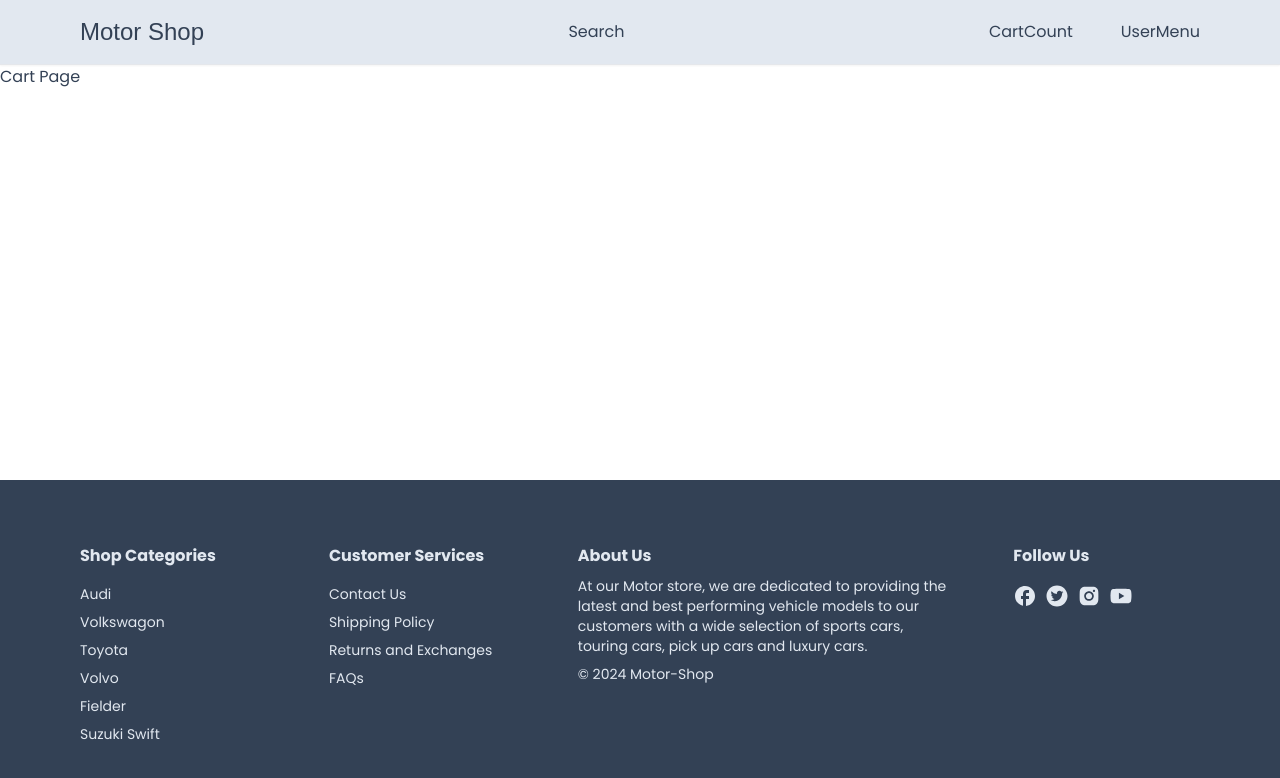
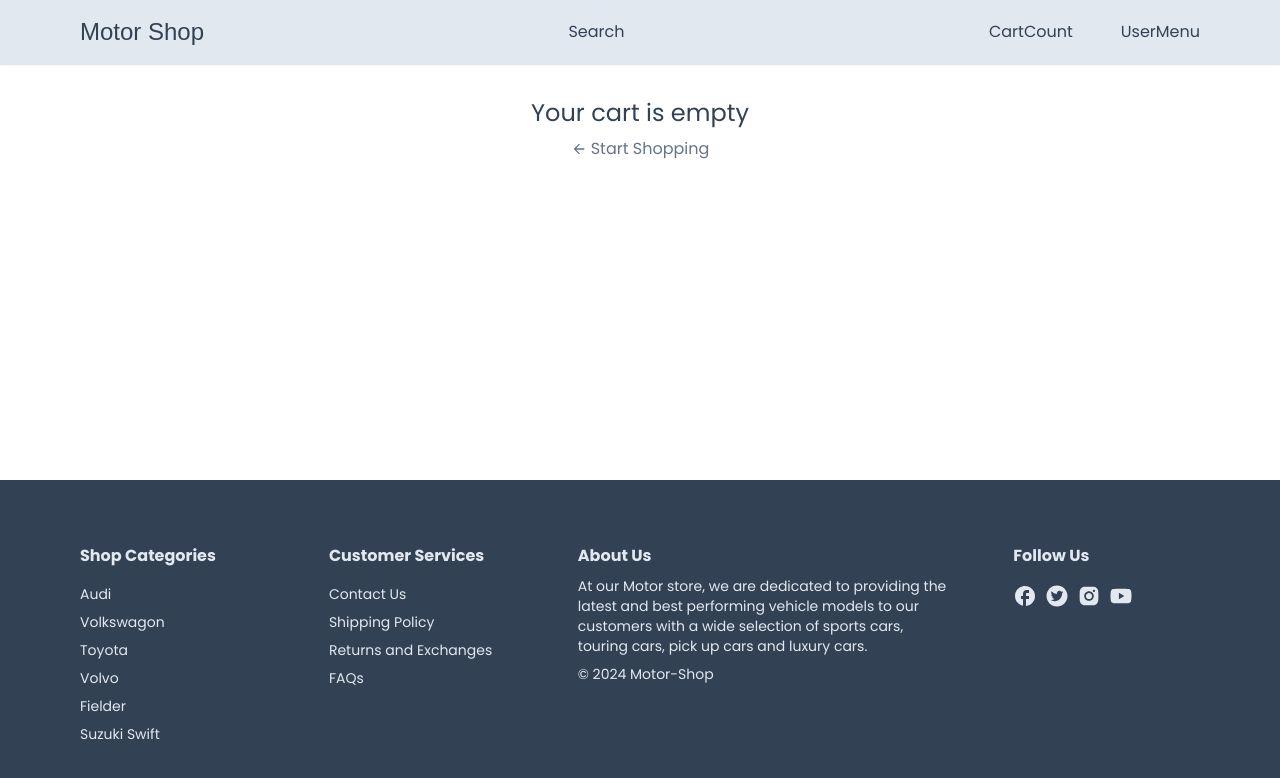
Before and after one commit to HillaryNyakundi/motor-shop, a Next.js app: page /cart in a window 1280 px wide. Shown: the top 778 px of the page. Built offline with nearby package versions, Linux system fonts and the light colour scheme; a web font is replaced by a local one.

Commit message:
I created the cart UI

```diff
--- /dev/null
+++ b/app/cart/CartClient.tsx
@@ -0,0 +1,71 @@
+"use client";
+import { useCart } from "@/hooks/useCart";
+import Link from "next/link";
+import { MdArrowBack } from "react-icons/md";
+import Heading from "../components/Heading";
+import Button from "../components/Button";
+
+const CartClient = () => {
+  const { cartProducts } = useCart();
+
+  if (!cartProducts || cartProducts.length === 0) {
+    return (
+      <div className="flex flex-col items-center">
+        <div className="text-2xl">Your cart is empty</div>
+        <div>
+          <Link
+            href={"/"}
+            className="text-slate-500 flex items-center gap-1 mt-2"
+          >
+            <MdArrowBack />
+            <span>Start Shopping</span>
+          </Link>
+        </div>
+      </div>
+    );
+  }
+  return (
+    <div>
+      <Heading title="Shopping Cart" center />
+      <div className="grid grid-cols-5 text-xs gap-4 pb-2 items-center mt-8">
+        <div className="col-span-2 justify-self-start">PRODUCT</div>
+        <div className="justify-self-center">PRICE</div>
+        <div className="justify-self-center">QUANTITY</div>
+        <div className="justify-self-end">TOTAL</div>
+      </div>
+      <div>
+        {cartProducts &&
+          cartProducts.map((item) => {
+            return <div key={item.id}>{item.name}</div>;
+          })}
+      </div>
+      <div className="border-t-[1.5px] border-slate-200 py-4 flex justify-between gap-4">
+        <div className="w-[90px]">
+          <Button label="Clear Cart" onClick={() => {}} small outline />
+        </div>
+        <div className="text-sm flec flex-co gap-1 items-start">
+          <div>
+            <div className="flex justify-between w-full text-base font-semibold">
+              <span>Subtotal</span>
+              <span>$1,000</span>
+            </div>
+            <p className="text-slate-500">
+              Taxes and Shipping calculated at checkout
+            </p>
+            <Button label="Checkout" onClick={() => {}} />
+
+            <Link
+              href={"/"}
+              className="text-slate-500 flex items-center gap-1 mt-2"
+            >
+              <MdArrowBack />
+              <span>Continue Shopping</span>
+            </Link>
+          </div>
+        </div>
+      </div>
+    </div>
+  );
+};
+
+export default CartClient;
--- a/app/cart/page.tsx
+++ b/app/cart/page.tsx
@@ -1,5 +1,14 @@
+import Container from "../Container";
+import CartClient from "./CartClient";
+
 const Cart = () => {
-  return <div>Cart Page</div>;
+  return (
+    <div className="pt-8">
+      <Container>
+        <CartClient />
+      </Container>
+    </div>
+  );
 };
 
 export default Cart;
```
